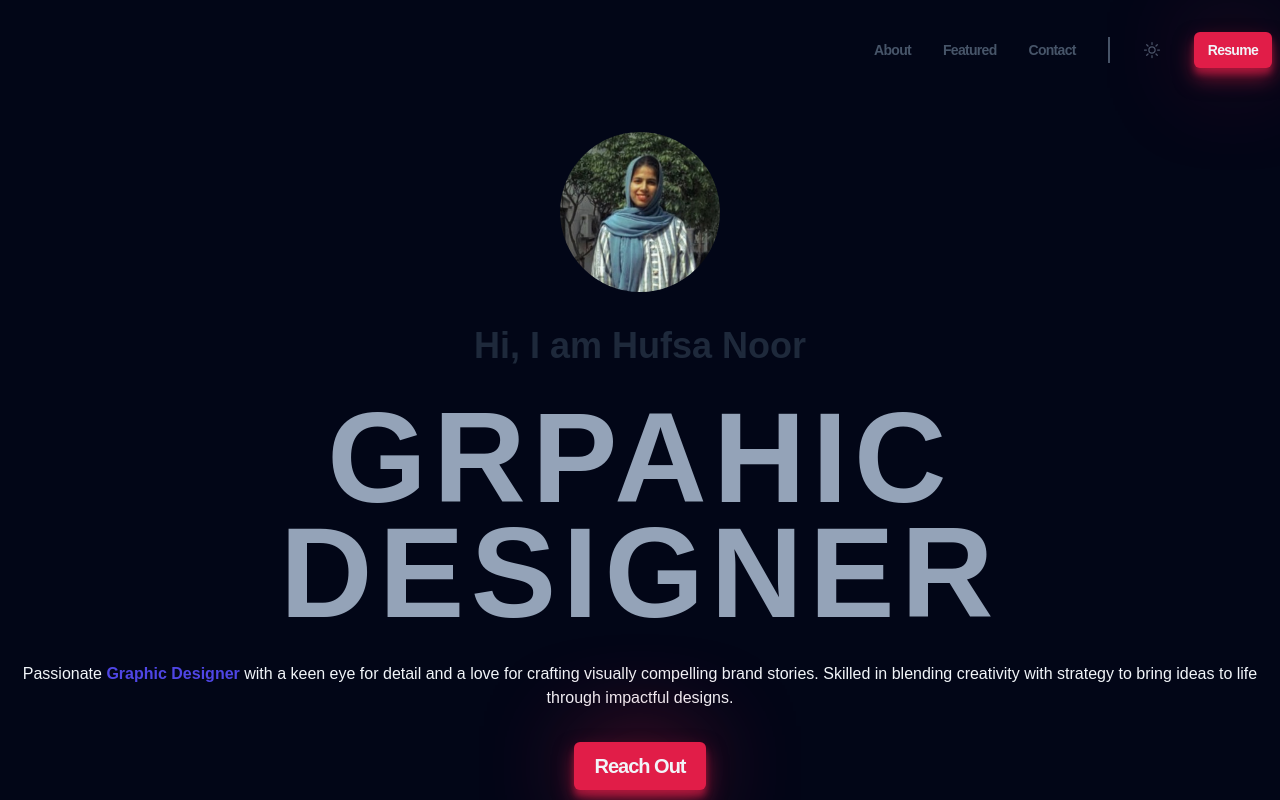
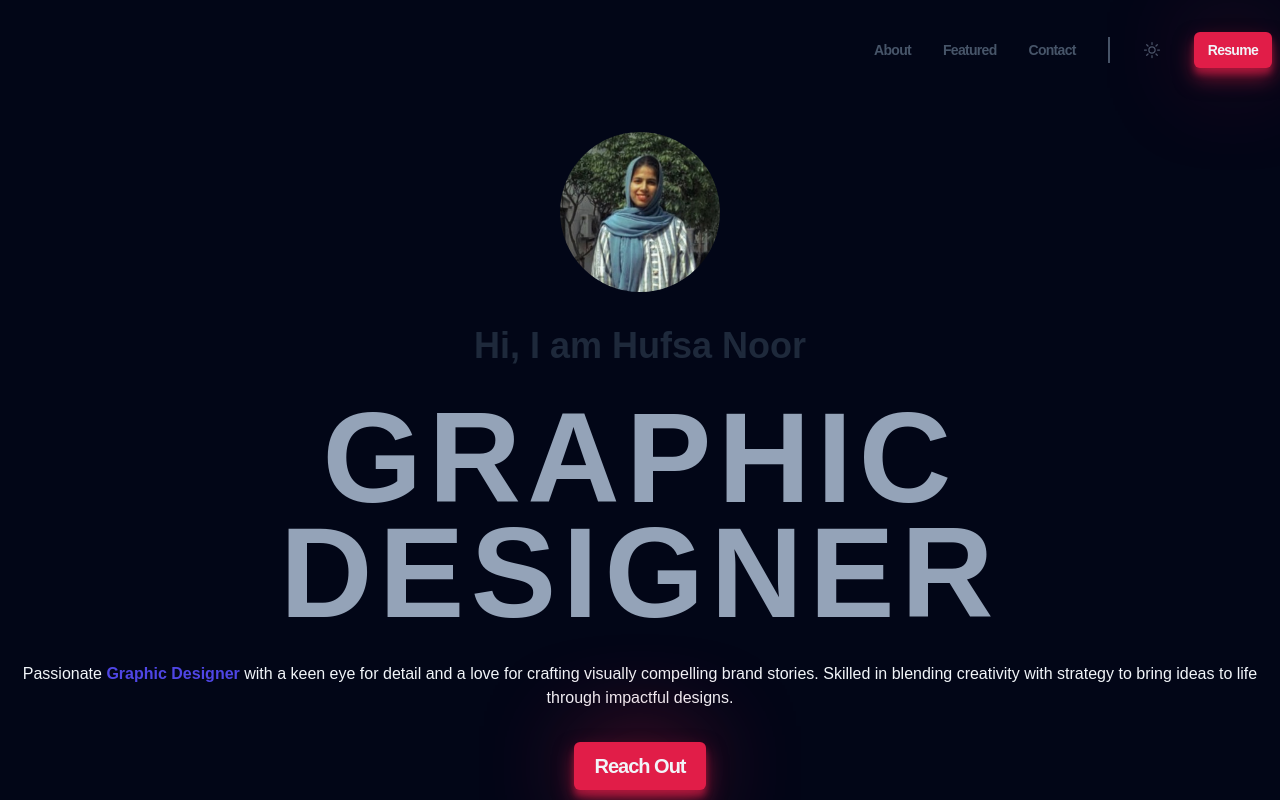
Before and after one commit to HufsaNoor/Graphic-Designing-portfolio, a website built with Vite: page index.html in a window 1280 px wide. Shown: the top 800 px of the page. Built offline with nearby package versions, Linux system fonts and the light colour scheme; a web font is replaced by a local one.

Commit message:
set spelling

```diff
--- a/index.html
+++ b/index.html
@@ -87,7 +87,7 @@
         src="./hufsanoor.jpg"
         alt="Profile picture"/>
         <h2 class="hufsa__subtitle">Hi, I am Hufsa Noor</h2>
-        <h1 class="hufsa__title"> Grpahic Designer</h1>
+        <h1 class="hufsa__title"> Graphic Designer</h1>
         <p class="hufsa_description">Passionate <strong>Graphic Designer </strong> with a keen eye for detail and a love for crafting visually compelling brand stories. Skilled in blending creativity with strategy to bring ideas to life through impactful designs.</p>
         <a class="hufsa__btn btn" href="mailto:hufsanoor7975@gmail.com" target="blank">Reach Out</a>
       </section>
```
